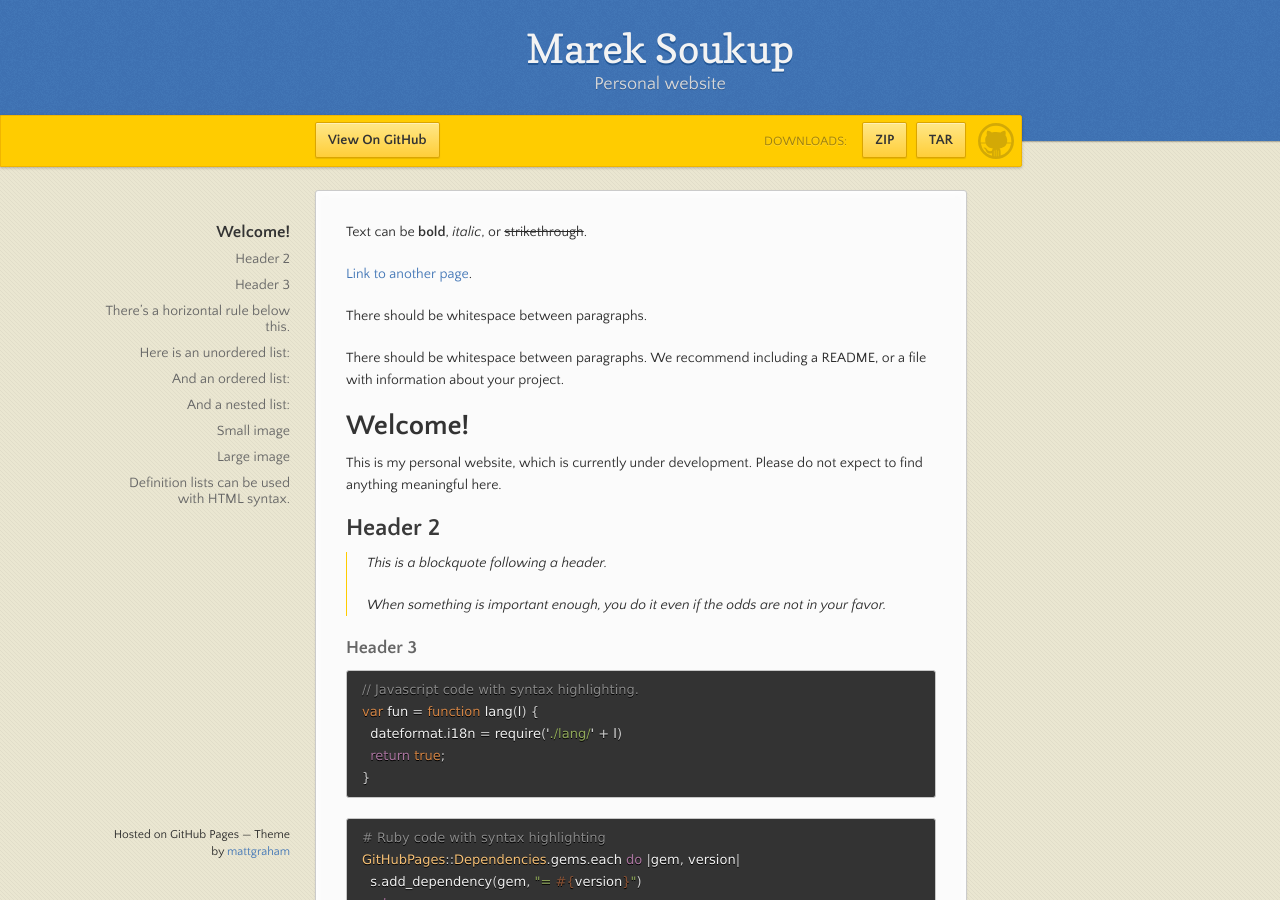
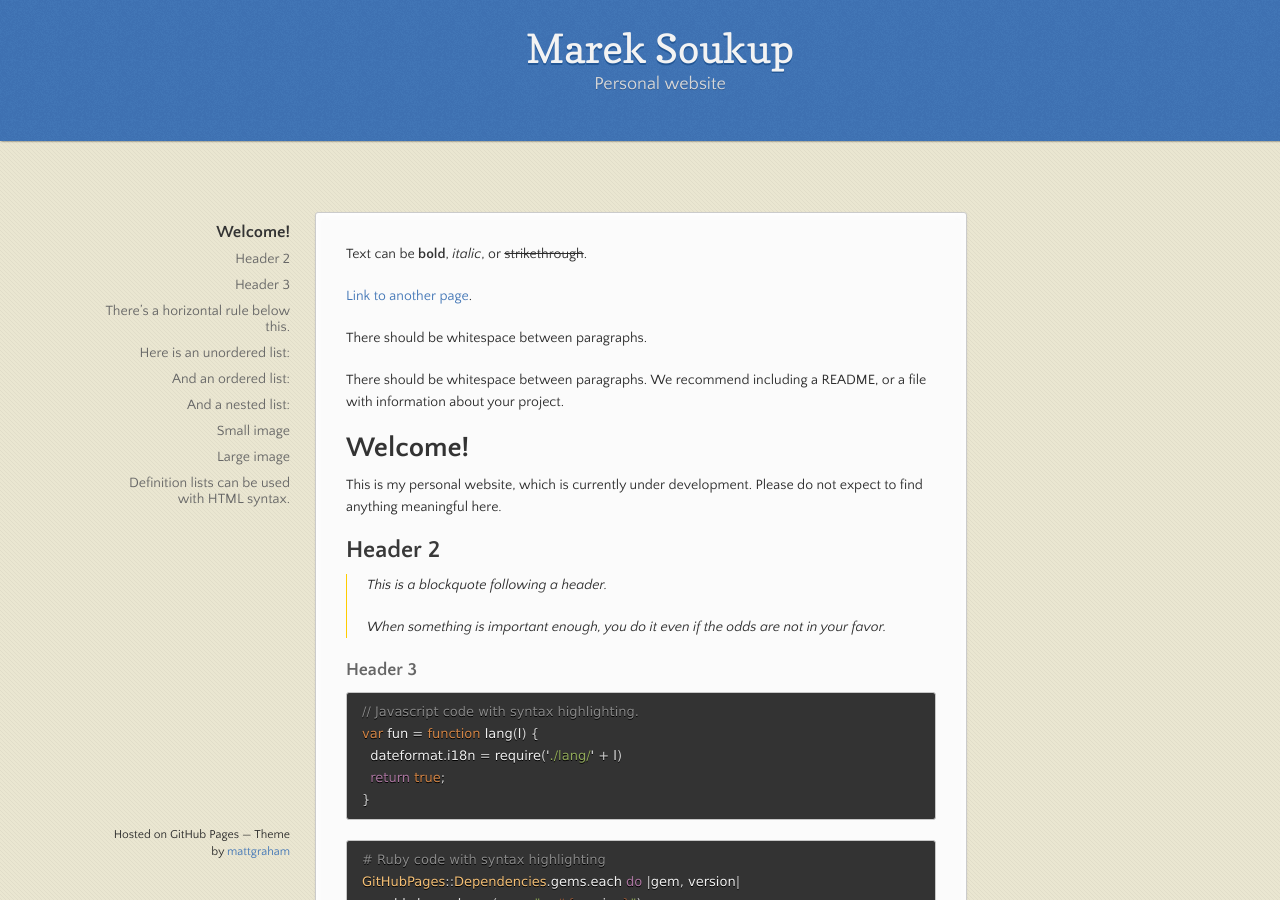
Before and after one commit to soukupmarek-edin/soukupmarek-edin.github.io, a Jekyll site: the page built from index.md, in a window 1280 px wide and 900 px high. Built offline with Jekyll 4.4.1, drawn with Linux system fonts in a browser that asks for light colours.

Commit message:
Update default.html

```diff
--- a/_layouts/default.html
+++ b/_layouts/default.html
@@ -21,7 +21,7 @@
         <p>{{ page.description | default: site.description | default: site.github.project_tagline }}</p>
       </header>
 
-      <div id="banner">
+<!--       <div id="banner">
         <span id="logo"></span>
 
         <a href="{{ site.github.repository_url }}" class="button fork"><strong>View On GitHub</strong></a>
@@ -34,7 +34,7 @@
             </ul>
           </div>
         {% endif %}
-      </div><!-- end banner -->
+      </div><!-- end banner --> -->
 
     <div class="wrapper">
       <nav>
```
